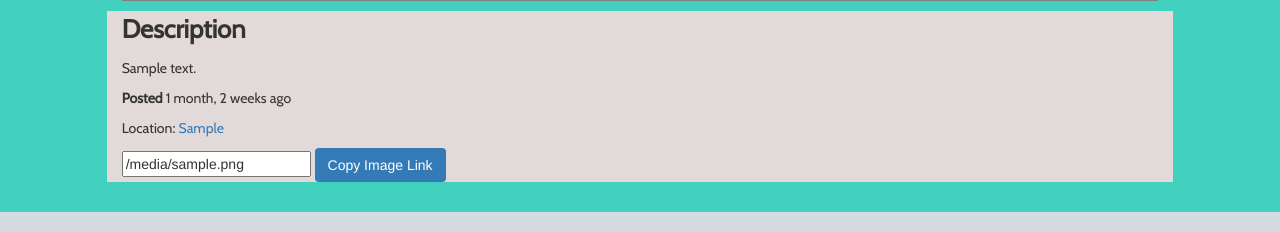
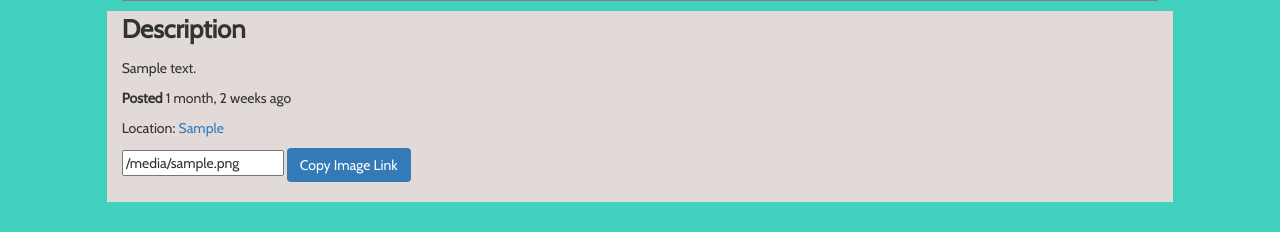
Before and after one commit to IanMK-1/gallery, a Django app: page /image/1 in a window 1280 px wide. Shown: the part 971-1203 px from the top of the page. Run offline with Django 3.2, Linux system fonts and the light colour scheme; tables that the repository leaves empty hold one stand-in row (values such as "Sample post"); grey boxes marked "Sample" are stand-in pictures; some libraries are stand-ins or nearby versions.

Commit message:
Add styling to copy link section

```diff
--- a/static/css/base.css
+++ b/static/css/base.css
@@ -86,6 +86,7 @@ h3 {
     margin: auto;
     margin-bottom: 30px;
     margin-top: 10px;
+    padding-bottom: 20px;
 }
 h2 {
     font-family: 'Pacifico', cursive;
@@ -103,7 +104,9 @@ h2 {
     font-family: 'Pacifico', cursive;
 }
 .limage {
-    background-color: peru;
+    background-color: peru;.image_link {
+    font-family: 'Cabin', sans-serif;
+}
     font-size: 3vw;
     padding-bottom: 10px;
 }
@@ -124,3 +127,6 @@ h2 {
 .i_info {
     text-align: center;
 }
+.image_link {
+    font-family: 'Cabin', sans-serif;
+}
```
